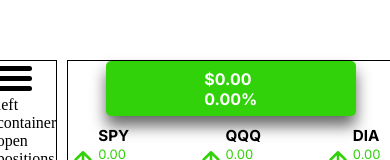
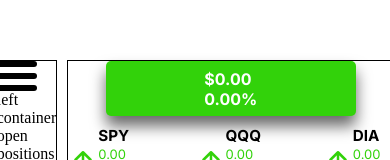
Before and after one commit to JeremyGroce/Robinhood_Widget, a React (Vite) app: page /dashboard in a window 390 px wide. Shown: the part 221-381 px from the top of the page. Built offline with nearby package versions, Linux system fonts and the light colour scheme; no server answers.

Commit message:
created and animated hamburger icon

```diff
--- a/src/components/dashboard/menu.jsx
+++ b/src/components/dashboard/menu.jsx
@@ -1,24 +1,26 @@
-import React from "react";
+import {React, useState} from "react";
 
 import '../../styling/HamburgerMenu.css'
 
 function HamburgerMenu()
 {
-   return (
-    <div className="hamburger-component">
-        {/* line */}
-        <div className="hamburger-component-line"></div>
-        {/* line */}
-        <div className="hamburger-component-line"></div>
+    const [isOpen, setIsOpen] = useState(false);
+
+    return (
+        <div
+            className={`hamburger-component ${isOpen ? "open":  ""}`}
+            onClick={()=> setIsOpen(!isOpen)}
+        >
+
+        {/* create array of lines */}
+        {[...Array(6)].map((_,index)=> (
+            <div key={index}></div>
+        ))}
 
 
-        {/* line */}
-        <div className="hamburger-component-line"></div>
 
-
-    </div>
-
-   ) ;
+        </div>
+    );
 
 }
 
--- a/src/styling/hamburgerMenu.css
+++ b/src/styling/hamburgerMenu.css
@@ -1,17 +1,117 @@
+/* hamburger when not clicked */
 .hamburger-component
 {
+    width: 40px;
+    height: 30px;
+
+    position: relative;
     display: flex;
     flex-direction: column;
-    justify-content: center;
-    gap: 5px;
-    height: 35px;
-    width: 35px;
+
+    justify-content: space-between;
+    cursor: pointer;
 }
 
-.hamburger-component-line
+.hamburger-component div{
+    position: absolute;
+    height: 6px;
+    width: 50%;
+    background: black;
+}
+
+.hamburger-component div:nth-child(even)
 {
-    background-color: black;
-    height: 5px;
-    width: 35px;
-    border-radius: 5px;
+    align-self: flex-end;
+    border-radius: 0 5px 5px 0;
+    transition: 0.2s;
 }
+
+.hamburger-component div:nth-child(odd)
+{
+    align-self: flex-start;
+    border-radius: 5px 0 0 5px;
+    transition: 0.2s;
+
+
+
+}
+
+.hamburger-component div:nth-child(1), .hamburger-component div:nth-child(2)
+{
+    top: 0px;
+}
+
+.hamburger-component div:nth-child(3), .hamburger-component div:nth-child(4)
+{
+    top: 40%;
+}
+
+.hamburger-component div:nth-child(5), .hamburger-component div:nth-child(6)
+{
+    bottom: 0px;
+}
+
+/* -------When clicked------- */
+
+.hamburger-component.open div:nth-child(1), .hamburger-component.open div:nth-child(6)
+{
+
+    transform: rotate(45deg);
+    transition: 0.2s;
+}
+
+.hamburger-component.open div:nth-child(2), .hamburger-component.open div:nth-child(5)
+{
+    transform: rotate(-45deg);
+    transition: 0.2s;
+}
+
+.hamburger-component.open div:nth-child(3)
+{
+    transition: 0.2s;
+    transform: translateX(-100%);
+    opacity: 0%;
+}
+
+.hamburger-component.open div:nth-child(4)
+{
+    transition: 0.2s;
+    opacity: 0%;
+    transform: translateX(100%);
+}
+
+.hamburger-component.open div:nth-child(1)
+{
+    left: 5px;
+    top: 7px;
+}
+
+.hamburger-component.open div:nth-child(2)
+{
+    left: calc(50% - 5px);
+    top: 7px;
+}
+
+ .hamburger-component.open div:nth-child(3)
+ {
+    left: -50%;
+    opacity: 0;
+}
+
+.hamburger-component.open div:nth-child(4)
+{
+    left: 100%;
+    opacity: 0;
+}
+
+.hamburger-component.open div:nth-child(5)
+{
+    left: 5px;
+    top: 17px;
+}
+
+.hamburger-component.open div:nth-child(6)
+{
+    left: calc(50% - 5px);
+    bottom: 6px;
+}
```
